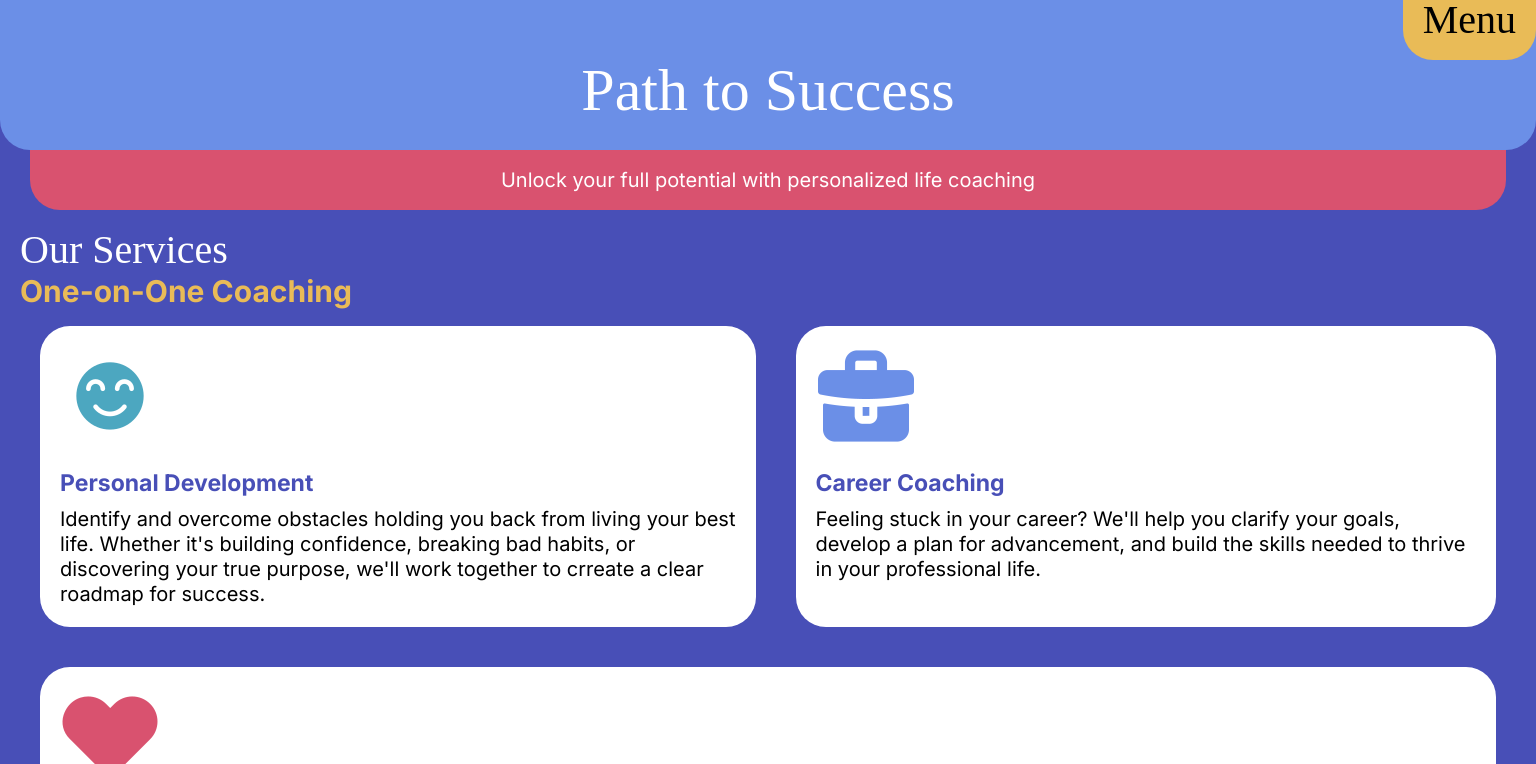
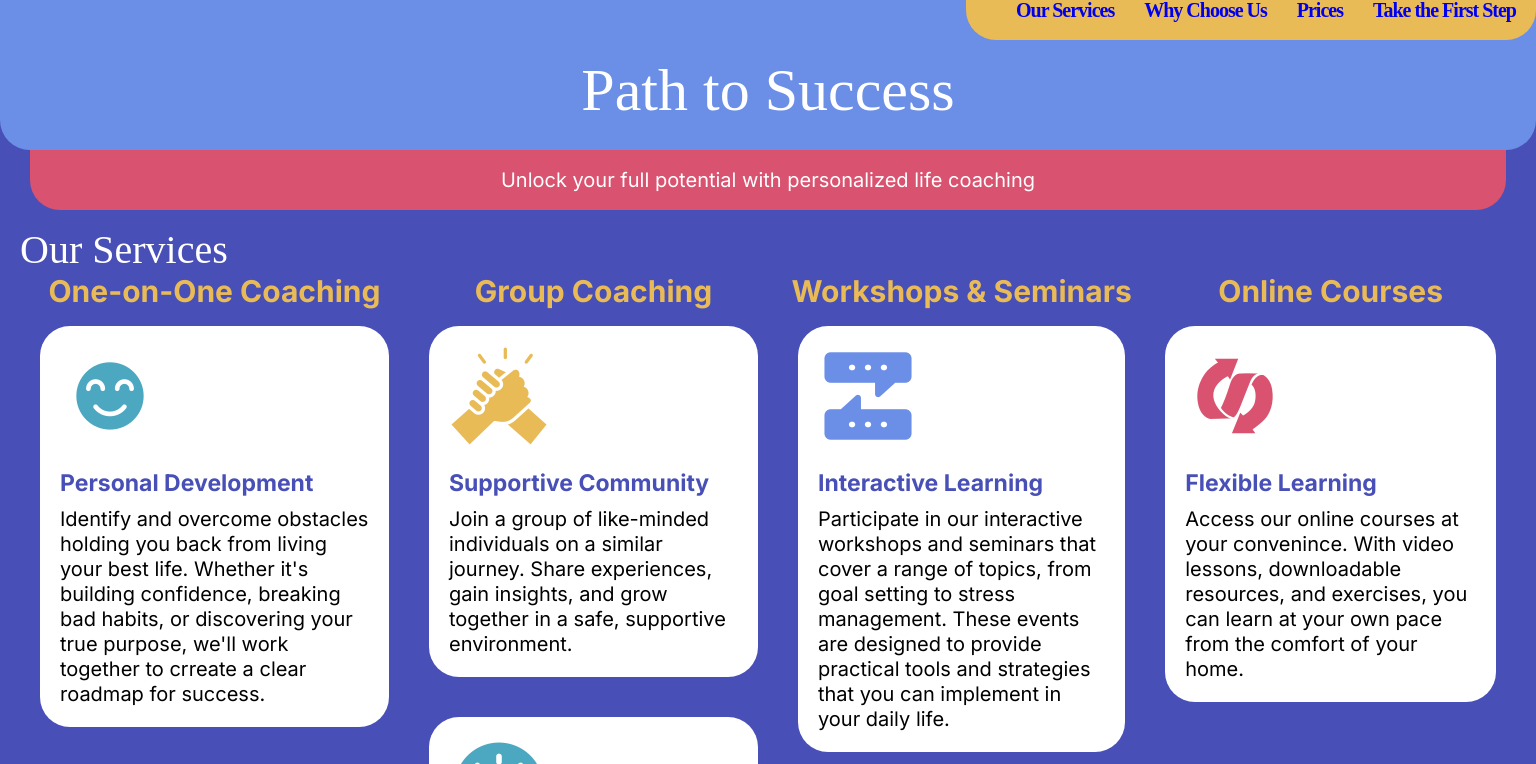
Before and after one commit to bcross98/path-to-success, a plain HTML site: page index.html in a window 1536 px wide. Shown: the top 764 px of the page. Drawn offline with Linux system fonts and the light colour scheme; a web font is replaced by a local one.

Commit message:
done with 3

```diff
--- a/style.css
+++ b/style.css
@@ -308,6 +308,52 @@ body {
     }
 }
 
-@media screen and (min-width: 1191px) {
+@media screen and (min-width: 1286px) {
+    nav h2 {
+        display: none;
+    }
+    nav ul {
+        display: grid;
+        grid-template-columns: repeat(4, auto);
+        grid-template-rows: auto;
+    }
+    nav li {
+        padding-left: 1.5em;
+        color: black;
+        font-weight: bold;
+    }
+    nav a {
+        text-decoration: none;
+        letter-spacing: -1px;
+    }
+    nav a:visited {
+        color: black;
+    }
+    nav a:hover {
+        color: var(--Pink);
+    }
 
+    #services {
+        display: grid;
+        grid-template-columns: repeat(4, auto);
+        grid-template-rows: auto auto;
+    }
+    #services h2 {
+        grid-column: 1/span 4;
+    }
+    #services div div {
+        grid-template-columns: auto;
+        grid-template-rows: repeat(3, auto);
+    }
+    #services div div section:nth-child(3) {
+        grid-column: 1;
+    }
+    #services h3 {
+        text-align: center;
+    }
+
+    #pricing div {
+        grid-template-columns: repeat(4, auto);
+        grid-template-rows: auto;
+    }
 }
```
